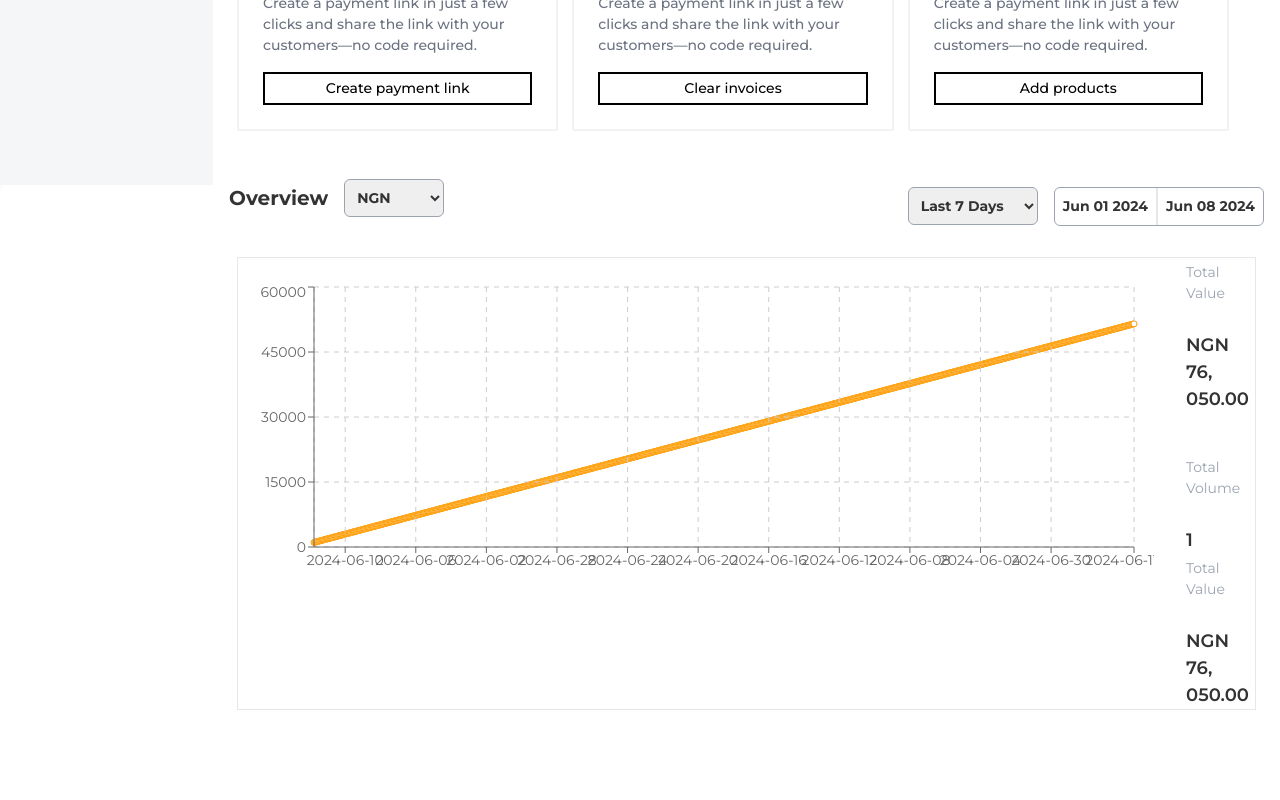
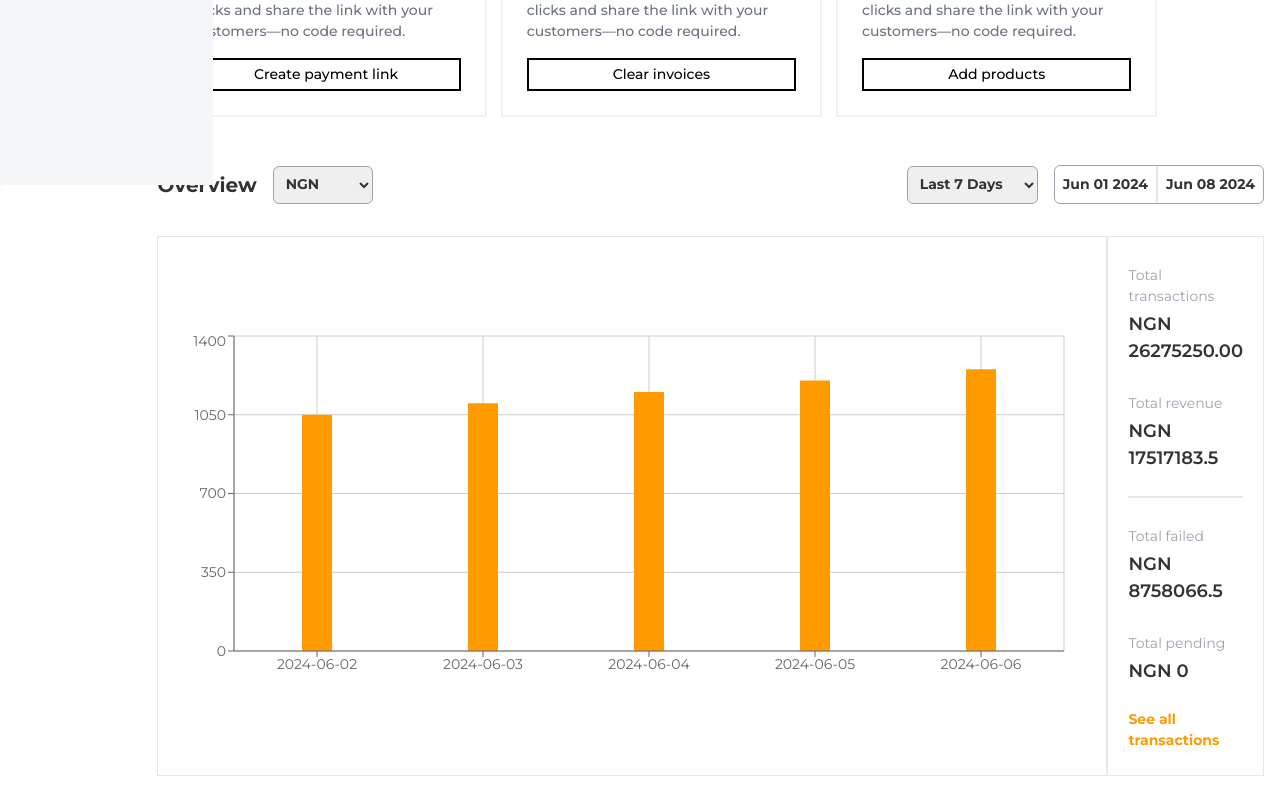
Before and after one commit to motuncoded/flutterwave-clone, a React (Vite) app: page /dashboard/home in a window 1280 px wide. Shown: the part 615-1415 px from the top of the page. Before the commit the page ends 1349 px from the top, so only its background shows below. Built offline with nearby package versions, Linux system fonts and the light colour scheme.

Commit message:
refractor: set the dashboard

```diff
--- a/src/components/AccountGraph.jsx
+++ b/src/components/AccountGraph.jsx
@@ -1,20 +1,24 @@
-import { LineChart, Line, CartesianGrid, XAxis, YAxis } from "recharts";
+import { BarChart, CartesianGrid, XAxis, YAxis, Bar } from "recharts";
 import data from "../json/flutterwave_transactions.json";
 
 function AccountGraph() {
+  const filteredData = data.slice(0, 5);
   return (
-    <LineChart
+    <BarChart
       width={900}
-      height={300}
-      data={data}
-      margin={{ top: 5, right: 20, bottom: 5, left: 0, padding: "20px" }}
+      height={350}
+      data={filteredData}
+      barSize={30}
+      margin={{ top: 5, right: 10, bottom: 0, left: 0, padding: "20px" }}
     >
-      <Line type="monotone" dataKey="amount" stroke="#ff9b00" />
-      <CartesianGrid stroke="#ccc" strokeDasharray="5 5" />
+      <CartesianGrid />
+
+      <Bar dataKey="amount" fill="#ff9b00" />
       <XAxis dataKey="date" />
       <YAxis datakey="amount" />
-    </LineChart>
+    </BarChart>
   );
 }
 
 export default AccountGraph;
+("");
--- a/src/components/Currency.jsx
+++ b/src/components/Currency.jsx
@@ -28,7 +28,7 @@ function Currency() {
         id="currency"
         value={selectedCurrency}
         onChange={handleChange}
-        className="p-2 border border-gray-400  rounded-md w-[100px] max-w-xs outline-none font-bold"
+        className="p-2 border border-gray-400  rounded-md w-[100px] max-w-xs outline-[#ff9b00] font-bold"
       >
         {currencies.map((currency) => (
           <option key={currency.code} value={currency.code}>
--- a/src/components/Days.jsx
+++ b/src/components/Days.jsx
@@ -8,6 +8,7 @@ function Days() {
     { last: "Last 14 Days" },
     { last: "Last 21 Days" },
     { last: "Last 27 Days" },
+    { last: "Last 30 Days" },
   ];
   const handleChange = (event) => {
     setSelectedDays(event.target.value);
--- a/src/components/Overview.jsx
+++ b/src/components/Overview.jsx
@@ -2,7 +2,7 @@ import Days from "./Days";
 import Currency from "./Currency.jsx";
 import PropTypes from "prop-types";
 import AccountGraph from "./AccountGraph.jsx";
-
+import data from "../json/flutterwave_transactions.json";
 const Dates = ({ datee, dateee }) => {
   return (
     <div className=" border border-gray-400 rounded-md font-bold flex items-center divide-x-2">
@@ -14,9 +14,52 @@ const Dates = ({ datee, dateee }) => {
 
 const Total = ({ heading, value }) => {
   return (
-    <div className="space-y-6">
+    <div className="">
       <h3 className=" text-gray-400 py-1">{heading}</h3>
       <h3 className="text-[18px] font-semibold">{value}</h3>
+    </div>
+  );
+};
+const Amount = () => {
+  const totalAmount = data.reduce((sum, data) => sum + data.amount, 0);
+  return (
+    <div className="">
+      <h3 className=" text-gray-400 py-1">Total transactions</h3>
+      <h3 className="text-[18px] font-semibold">NGN {totalAmount}.00</h3>
+    </div>
+  );
+};
+const Revenue = () => {
+  const totalRevenue = data
+    .filter((transaction) => transaction.status === "Success") // Only successful transactions
+    .reduce((sum, transaction) => sum + transaction.amount, 0); // Sum the amounts
+  return (
+    <div className="">
+      <h3 className=" text-gray-400 py-1">Total revenue</h3>
+      <h3 className="text-[18px] font-semibold">NGN {totalRevenue}</h3>
+    </div>
+  );
+};
+
+const Failed = () => {
+  const totalRevenue = data
+    .filter((transaction) => transaction.status === "Failed") // Only successful transactions
+    .reduce((sum, transaction) => sum + transaction.amount, 0); // Sum the amounts
+  return (
+    <div className="">
+      <h3 className=" text-gray-400 py-1">Total failed</h3>
+      <h3 className="text-[18px] font-semibold">NGN {totalRevenue}</h3>
+    </div>
+  );
+};
+const Pending = () => {
+  const totalRevenue = data
+    .filter((transaction) => transaction.status === "Pending") // Only successful transactions
+    .reduce((sum, transaction) => sum + transaction.amount, 0); // Sum the amounts
+  return (
+    <div className="">
+      <h3 className=" text-gray-400 py-1">Total pending</h3>
+      <h3 className="text-[18px] font-semibold">NGN {totalRevenue}</h3>
     </div>
   );
 };
@@ -28,31 +71,31 @@ Total.propTypes = {
 const Overview = () => {
   return (
     <section className="px-4 py-6">
-      <div className="flex justify-between max-sm:flex max-sm:flex-wrap">
-        <div className="flex items-center space-x-4 mb-4">
+      <div className="flex justify-between items-center max-sm:flex max-sm:flex-wrap">
+        <div className="flex items-center space-x-4 mb-8">
           <h2 className="font-bold text-xl">Overview</h2>
           <Currency />
         </div>
-        <div className="flex items-center space-x-4">
+        <div className="flex items-center space-x-4 mb-8">
           <Days />
           <Dates datee="Jun 01 2024" dateee="Jun 08 2024" />
         </div>
       </div>
-      <div
-        className="grid grid-cols-[2fr_1fr] gap-4 border
-      mx-2 mt-6"
-      >
-        <div className="px-4 py-6">
+      <div className="grid grid-cols-[2fr_1fr] place-items-center gap-4 border divide-x-2">
+        <div className="px-4 py-6   ">
           <AccountGraph />
         </div>
-        <div className="flex flex-col justify-center  ">
-          <div className="divide-b-2 space-y-10">
-            <Total heading="Total Value" value="NGN 76, 050.00" />
-            <Total heading="Total Volume" value="1" />
-          </div>
-          <div className="">
-            <Total heading="Total Value" value="NGN 76, 050.00" />
-          </div>
+        <div className="flex flex-col justify-center space-y-6 px-5 py-6 ">
+          <Amount />
+          <Revenue />
+
+          <div className="border"></div>
+          <Failed />
+          <Pending />
+
+          <a href="#" className="text-[#ff9b00] font-bold">
+            See all transactions
+          </a>
         </div>
       </div>
     </section>
--- a/src/components/OverviewAccount.jsx
+++ b/src/components/OverviewAccount.jsx
@@ -2,14 +2,14 @@ const OverviewAccount = () => {
   return (
     <div className="py-[32px] px-[14px] bg-orange-100 w-full">
       <h2 className="font-bold text-xl">Activate the account</h2>
-      <div className="bg-white rounded mt-4 -mb-2">
+      <div className="bg-white rounded mt-4 -mb-2 flex justify-between">
         <div className=" px-6 py-6">
           <img
             src="/lock.svg"
             alt="overview_icon"
             className="mb-2 w-[50px] h-[50px]"
           />
-          <h2 className="text-[14px] font-semibold mb-1 w-3/12 max-sm:w-full">
+          <h2 className="text-[14px] font-semibold mb-1 w-3/4 max-sm:w-full">
             Activate your account and start receiving payments in a just few
             seconds
           </h2>
@@ -19,7 +19,7 @@ const OverviewAccount = () => {
           </button>
         </div>
         <div>
-          <img src="/" alt="lock-icon" />
+          <img src="/biglock.png" width="300" height="300" alt="lock-icon" />
         </div>
       </div>
     </div>
--- a/src/json/currency.json
+++ /dev/null
@@ -1,5 +0,0 @@
-{[
-
-
-]
-}
--- a/src/routes/Login.jsx
+++ b/src/routes/Login.jsx
@@ -92,7 +92,7 @@ const Account = () => {
 
 const Footer = () => {
   return (
-    <footer className="flex justify-between  py-10 font-medium px-8">
+    <footer className="flex justify-between  pt-10 font-medium px-8">
       <p>
         Flutterwave Technology Solutions Limited - Licensed by the Central Bank
         of Nigeria
```
Also changed, not shown: public/biglock.png (added).
